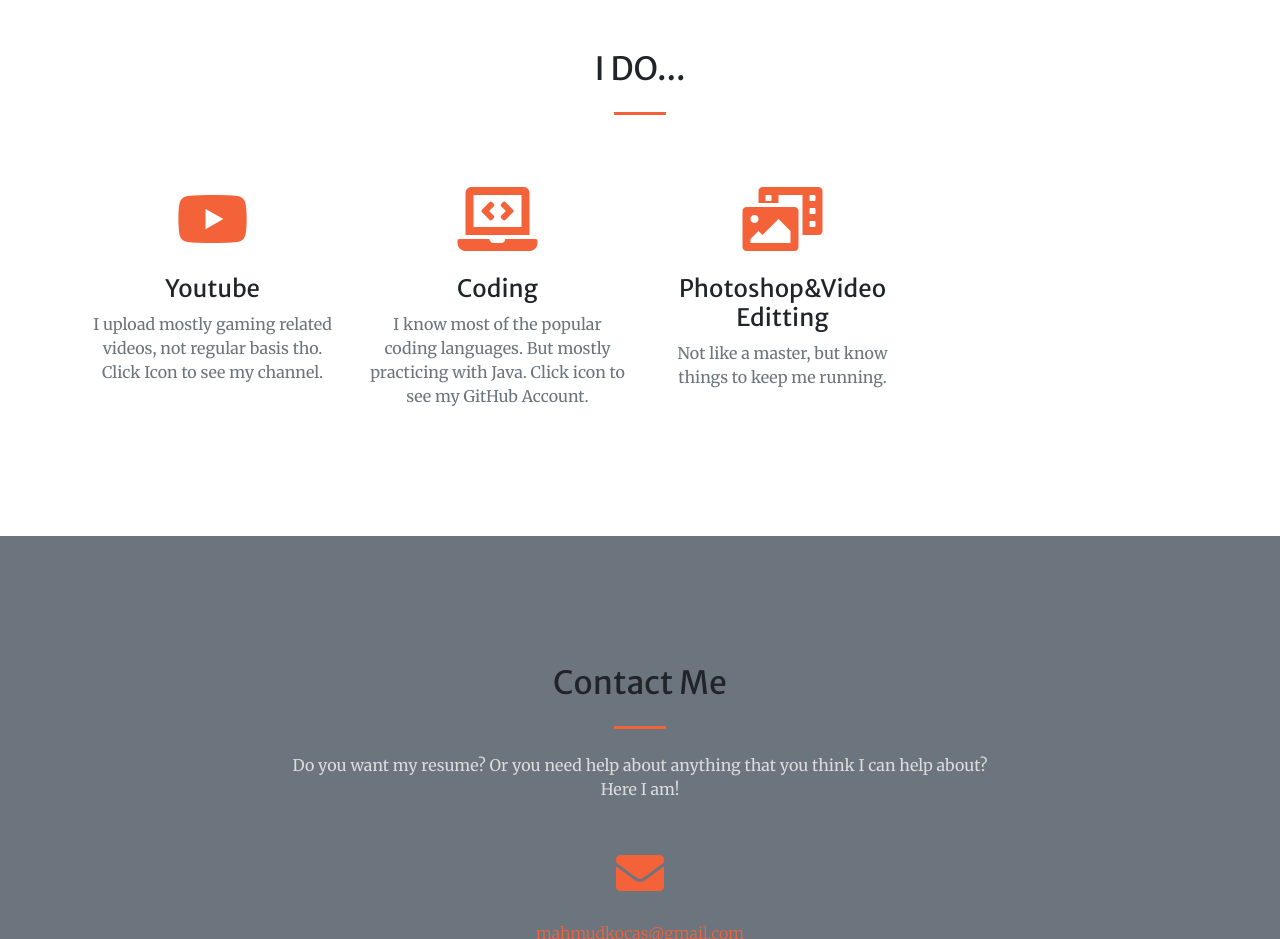
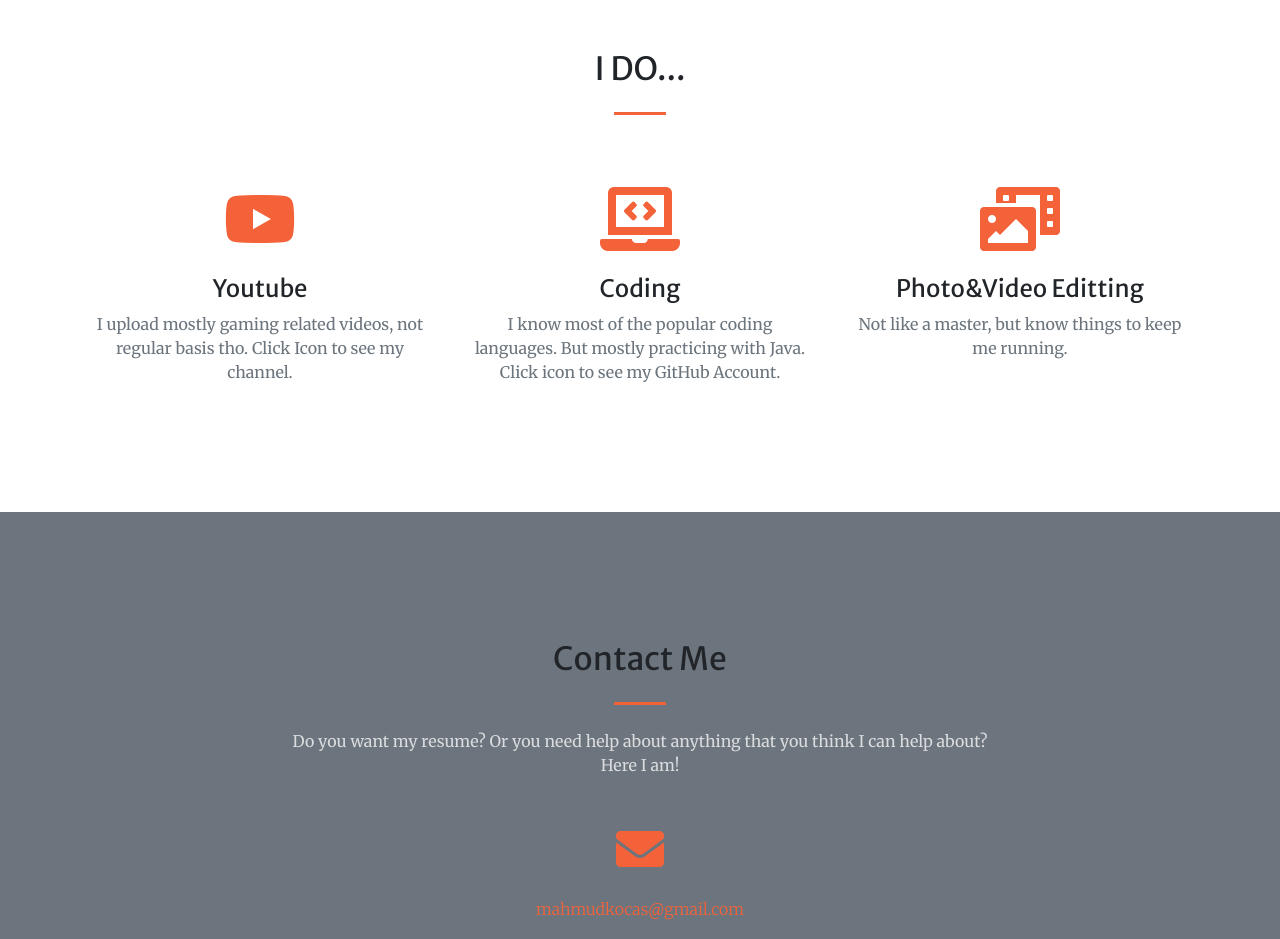
Before and after one commit to TheDoctorOne/TheDoctorOne.github.io, a website with bundled scripts: page index.html in a window 1280 px wide. Shown: the part 1380-2319 px from the top of the page. Built offline with nearby package versions, Linux system fonts and the light colour scheme.

Commit message:
Design fix

```diff
--- a/index.html
+++ b/index.html
@@ -87,27 +87,29 @@
       <h2 class="text-center mt-0">I DO...</h2>
       <hr class="divider my-4">
       <div class="row">
-        <div class="col-lg-3 col-md-6 text-center">
+
+		<!--Cannon Folder-->
+        <div class="col-lg-4 col-md-7 text-center">
           <div class="mt-5">
             <a href="https://www.youtube.com/mahmudkocas" target="_blank"><i class="fab fa-4x fa-youtube text-primary mb-4"></i></a>
             <h3 class="h4 mb-2">Youtube</h3>
             <p class="text-muted mb-0">I upload mostly gaming related videos, not regular basis tho. Click Icon to see my channel.</p>
           </div>
         </div>
-        <div class="col-lg-3 col-md-6 text-center">
+        <div class="col-lg-4 col-md-7 text-center">
           <div class="mt-5">
             <a href="https://github.com/TheDoctorOne" target="_blank"><i class="fas fa-4x fa-laptop-code text-primary mb-4"></i></a>
             <h3 class="h4 mb-2">Coding</h3>
             <p class="text-muted mb-0">I know most of the popular coding languages. But mostly practicing with Java. Click icon to see my GitHub Account.</p>
           </div>
         </div>
-		<!--Cannon Folder--><br>
-		<div id="cannonfolder" class="col-md-3 text-center"><i class="text-primary mb-2"></i></div>
+		<!--Cannon Folder-->
+		<div id="cannonfolder"><i class=""></i></div>
 
-        <div class="col-lg-3 col-md-6 text-center">
+        <div class="col-lg-4 col-md-7 text-center">
           <div class="mt-5">
             <i class="fas fa-4x fa-photo-video text-primary mb-4"></i>
-            <h3 class="h4 mb-2">Photoshop&Video Editting</h3>
+            <h3 class="h4 mb-2">Photo&Video Editting</h3>
             <p class="text-muted mb-0">Not like a master, but know things to keep me running.</p>
           </div>
         </div>
@@ -250,7 +252,7 @@
   <!-- Custom scripts for this template -->
   <script src="js/creative.min.js"></script>
   <script type="text/javascript">
-  var isWidthBig = false;
+  var isWidthBig = true;
 	var x=setInterval(function(){
 		var pageWidth = getWidth();
     if(pageWidth < 950 && isWidthBig) { //Insert CannonFolder
```
